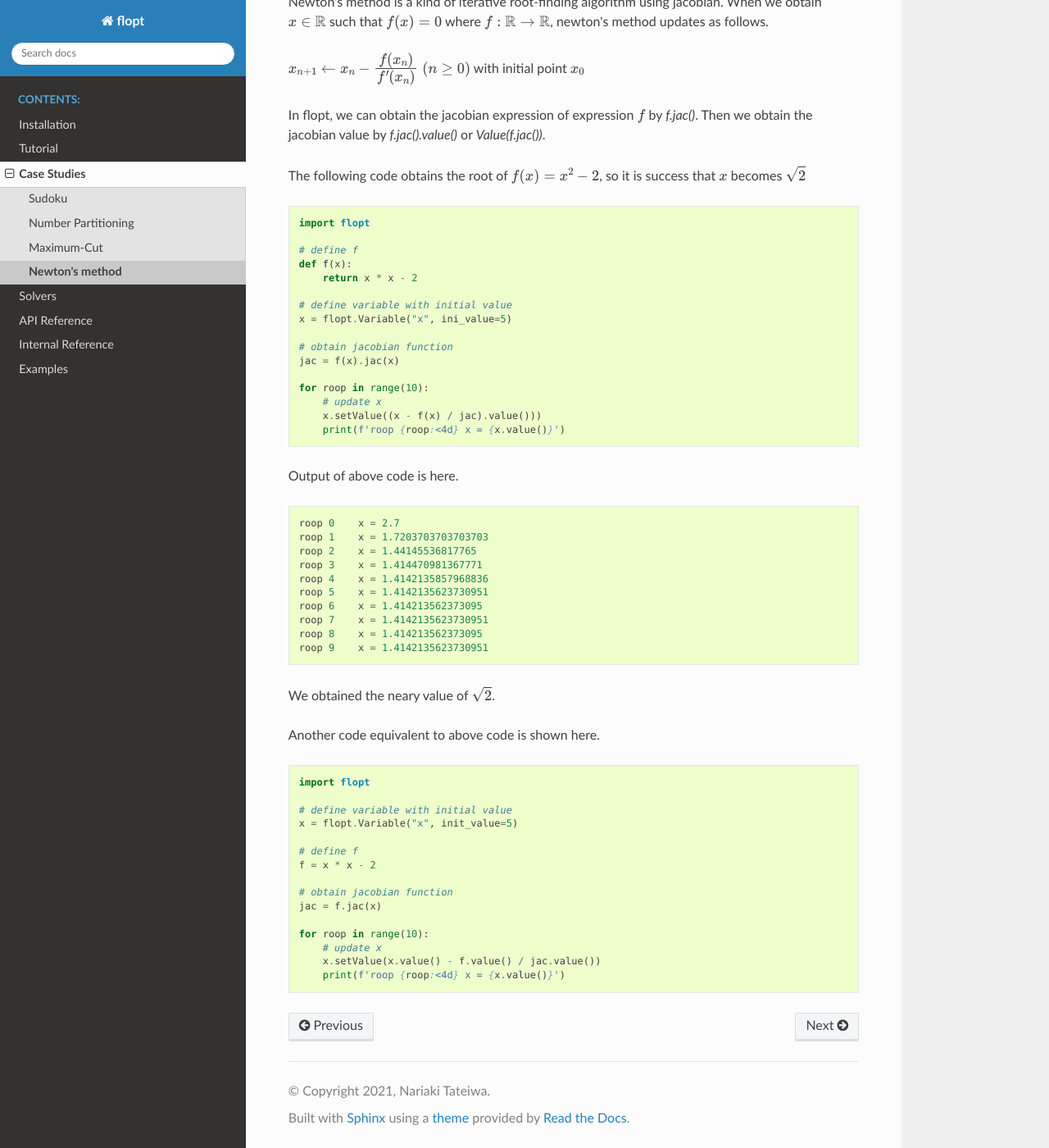
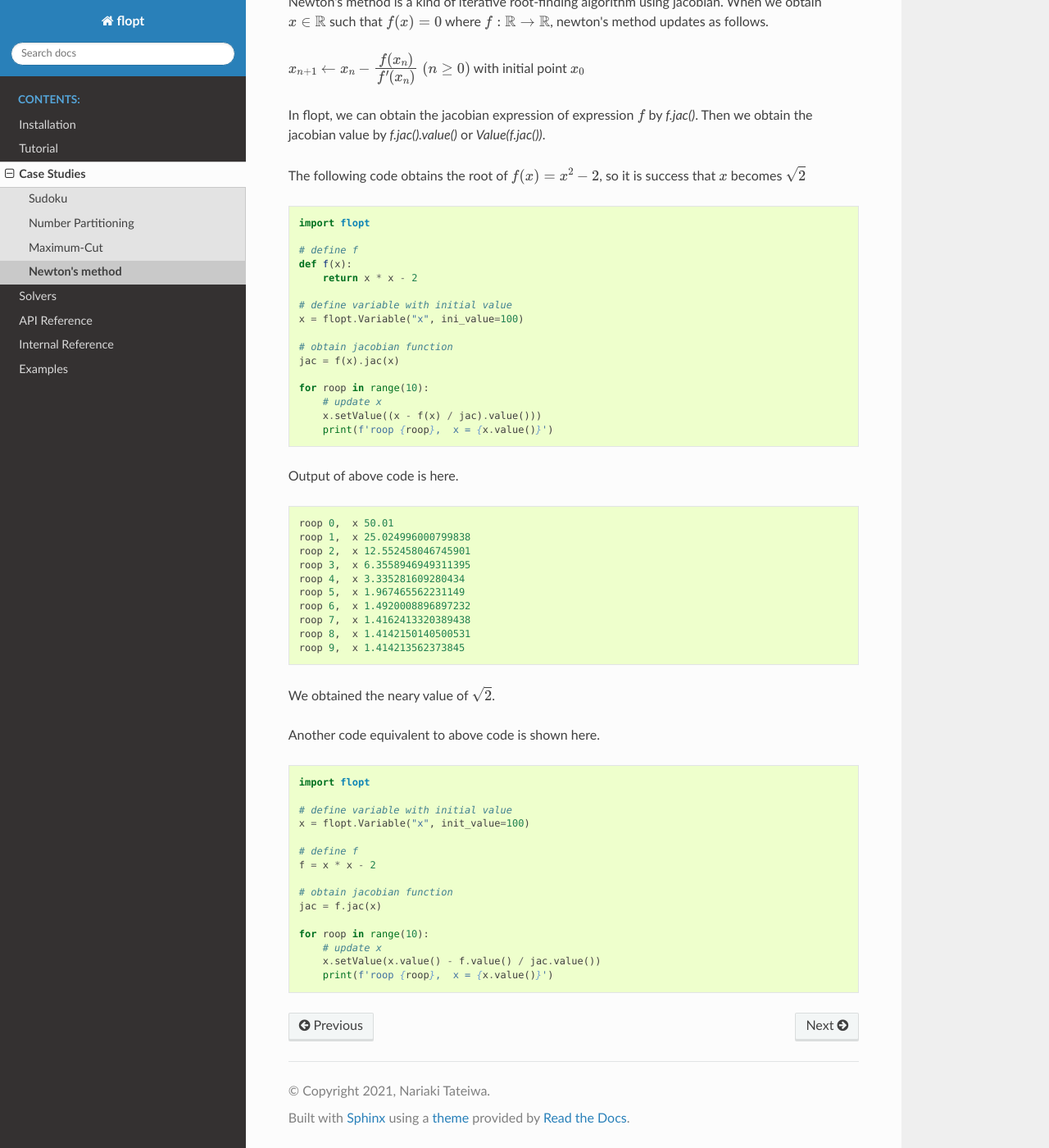
Before and after one commit to nariaki3551/flopt, a Sphinx documentation site: the page built from docs/case_studies/newton.rst, in a window 1280 px wide and 1400 px high, scrolled down 169 px. Shown: the whole window at 82% size. Built offline with Sphinx 7.4.7 and the Read the Docs theme 2.0.0, drawn with Linux system fonts in a browser that asks for light colours; pages that are not in the unit, such as notebooks, are missing from menus.

Commit message:
update documents

```diff
--- a/docs/case_studies/newton.rst
+++ b/docs/case_studies/newton.rst
@@ -21,7 +21,7 @@ The following code obtains the root of :math:`f(x) = x^2 - 2`, so it is success
        return x * x - 2
 
    # define variable with initial value
-   x = flopt.Variable("x", ini_value=5)
+   x = flopt.Variable("x", ini_value=100)
 
    # obtain jacobian function
    jac = f(x).jac(x)
@@ -29,22 +29,22 @@ The following code obtains the root of :math:`f(x) = x^2 - 2`, so it is success
    for roop in range(10):
        # update x
        x.setValue((x - f(x) / jac).value()))
-       print(f'roop {roop:<4d} x = {x.value()}')
+       print(f'roop {roop},  x = {x.value()}')
 
 Output of above code is here.
 
 ::
 
-   roop 0    x = 2.7
-   roop 1    x = 1.7203703703703703
-   roop 2    x = 1.44145536817765
-   roop 3    x = 1.414470981367771
-   roop 4    x = 1.4142135857968836
-   roop 5    x = 1.4142135623730951
-   roop 6    x = 1.414213562373095
-   roop 7    x = 1.4142135623730951
-   roop 8    x = 1.414213562373095
-   roop 9    x = 1.4142135623730951
+  roop 0,  x 50.01
+  roop 1,  x 25.024996000799838
+  roop 2,  x 12.552458046745901
+  roop 3,  x 6.3558946949311395
+  roop 4,  x 3.335281609280434
+  roop 5,  x 1.967465562231149
+  roop 6,  x 1.4920008896897232
+  roop 7,  x 1.4162413320389438
+  roop 8,  x 1.4142150140500531
+  roop 9,  x 1.414213562373845
 
 We obtained the neary value of :math:`\sqrt{2}`.
 
@@ -55,7 +55,7 @@ Another code equivalent to above code is shown here.
    import flopt
 
    # define variable with initial value
-   x = flopt.Variable("x", init_value=5)
+   x = flopt.Variable("x", init_value=100)
 
    # define f
    f = x * x - 2
@@ -66,4 +66,4 @@ Another code equivalent to above code is shown here.
    for roop in range(10):
        # update x
        x.setValue(x.value() - f.value() / jac.value())
-       print(f'roop {roop:<4d} x = {x.value()}')
+       print(f'roop {roop},  x = {x.value()}')
```
Also changed, not shown: docs/solvers/SequentialUpdate.rst (+78 -4 lines), 6 other files.
